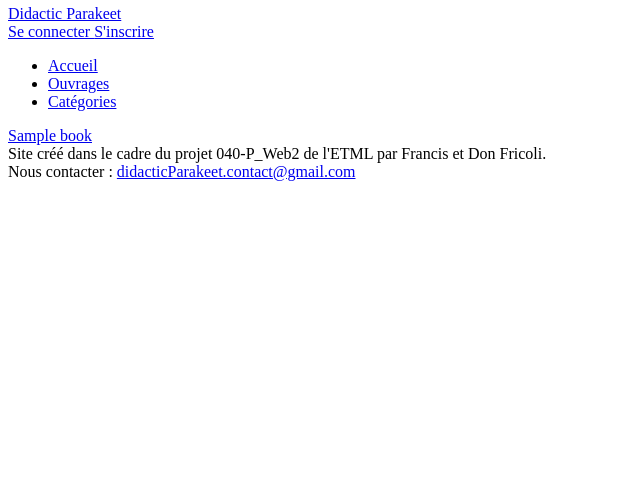
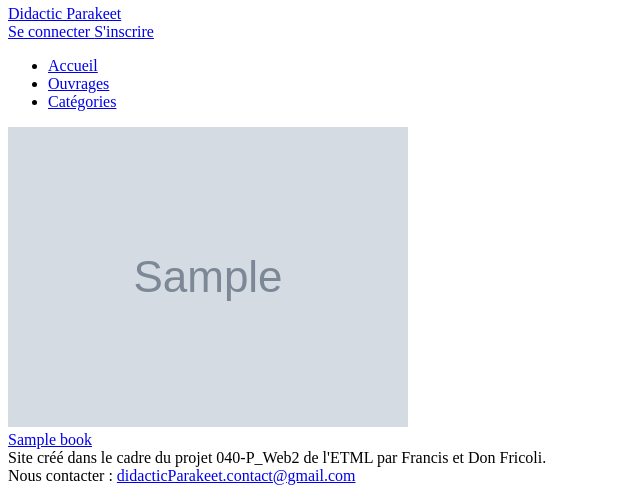
Before and after one commit to Lothindir/didactic-parakeet, a Symfony app: template templates/books/categories.html.twig in a window 1280 px wide; the page is wider, and only the part inside the window is pictured. Shown: the part 1595-2088 px from the top of that part, without its empty margins (0-640 px from the left). Before the commit the page ends 1776 px from the top of that part, so only its background shows below. Run offline with Twig, Linux system fonts and the light colour scheme; the template is opened without the code that fills it: most values are stand-ins (such as "Sample title", 1, 10 or a date in 2020); grey boxes marked "Sample" are stand-in pictures; some libraries are stand-ins or nearby versions.

Commit message:
Added card view to books

```diff
--- a/templates/books/categories.html.twig
+++ b/templates/books/categories.html.twig
@@ -5,9 +5,14 @@
 {% block body %}
 
     {% if books is defined %}
-<div class="px-4 bg-white pt-4 w-full">
+        <div class="bg-white pt-4 w-full flex flex-row flex-wrap">
             {% for book in books %}
-        <a href="/book/{{book.Id}}">{{book.Title}}</a><br>
+                <a href="/book/{{book.Id}}" class="w-1/4">
+                    <div class="m-4 rounded overflow-hidden shadow-lg">
+                        <img class="w-full" src="{{ book.CoverImage }}" alt="{{ book.Title }}">
+                        <div class="font-bold text-xl mb-2 px-6 py-4 h-24 flex items-center justify-center text-center">{{ book.Title }}</div>
+                    </div>
+                </a>
             {% endfor %}
         </div>
 
@@ -20,7 +25,4 @@
         </div>
 
     {% endif %}
-
-
-
 {% endblock %}
```
Lines whose indentation alone changed are shown as unchanged.
